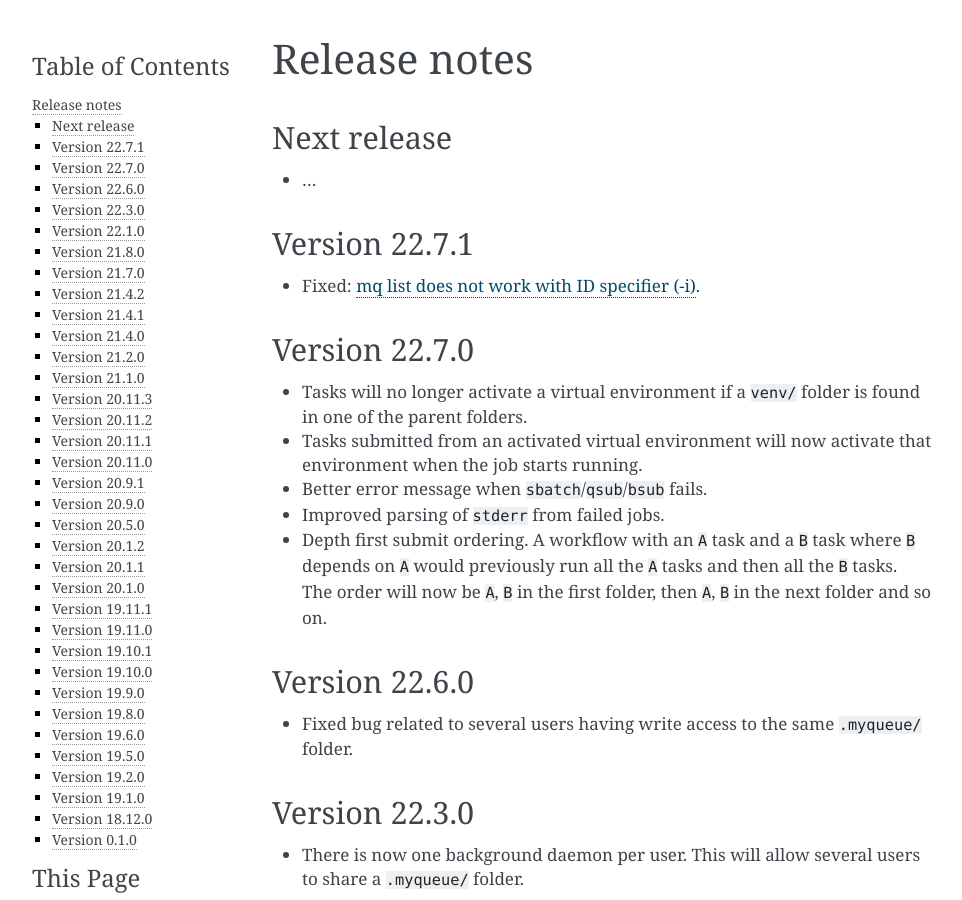
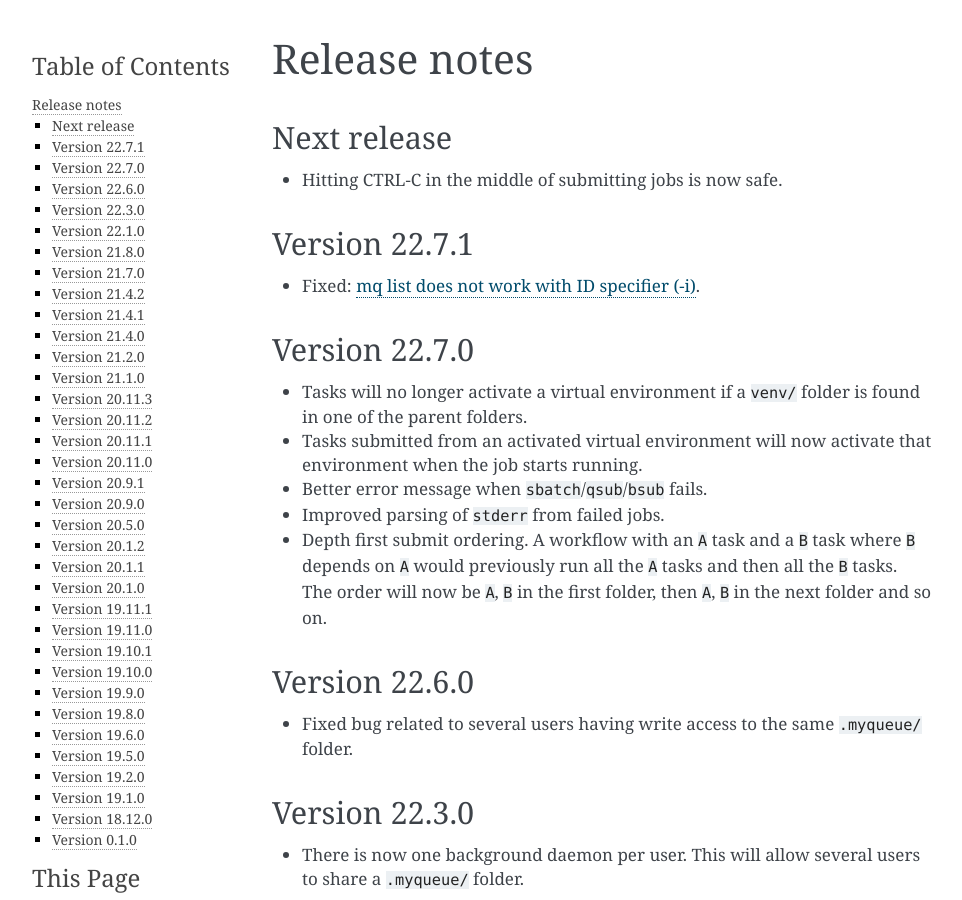
Before and after one commit to Yangxinsix/myqueue, a Sphinx documentation site: the page built from docs/releasenotes.rst, in a window 1280 px wide and 900 px high. Shown: the whole window, without its empty margins (148-1110 px from the left). Built offline with Sphinx 7.4.7, drawn with Linux system fonts in a browser that asks for light colours.

Commit message:
Release notes ...

```diff
--- a/docs/releasenotes.rst
+++ b/docs/releasenotes.rst
@@ -9,7 +9,7 @@ Release notes
 Next release
 ============
 
-* ...
+* Hitting CTRL-C in the middle of submitting jobs is now safe.
 
 
 Version 22.7.1
```
